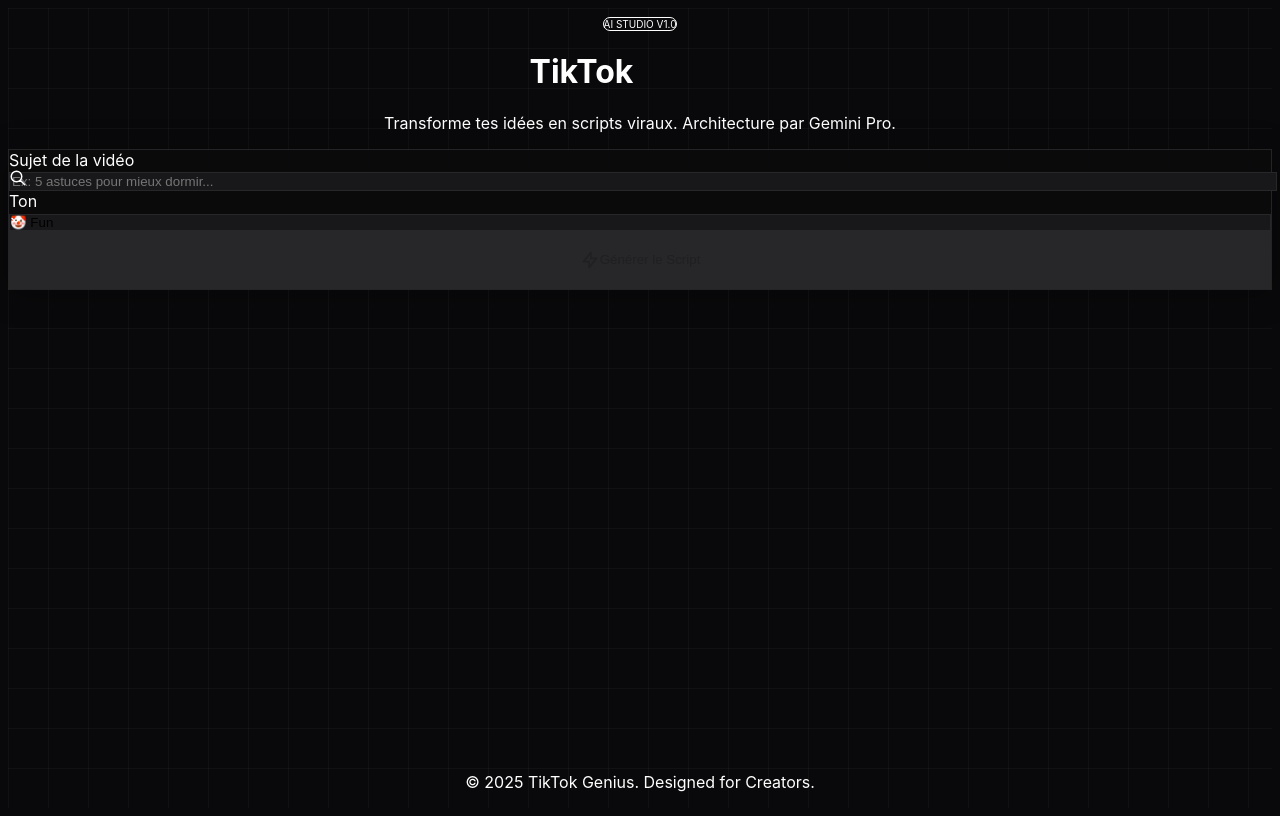
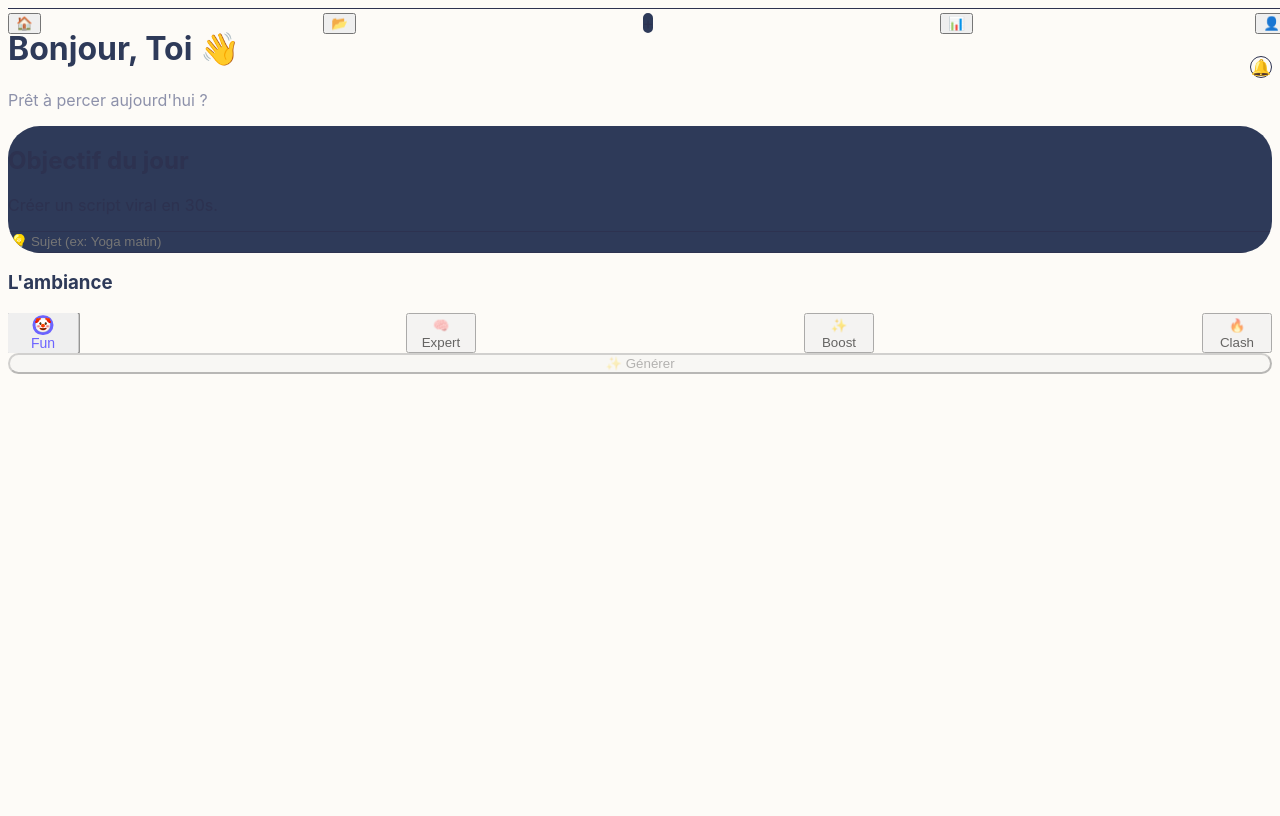
Before and after one commit to nitral974/tiktok-generator, a Next.js app: page / in a window 1280 px wide. Built offline with nearby package versions, Linux system fonts and the light colour scheme.

Commit message:
amélioration design ++++

```diff
--- a/src/app/globals.css
+++ b/src/app/globals.css
@@ -3,77 +3,45 @@
 @tailwind utilities;
 
 :root {
-  --background: #09090b; /* Zinc 950 */
-  --surface: #18181b; /* Zinc 900 */
-  --border: #27272a; /* Zinc 800 */
-  --primary: #8b5cf6; /* Violet 500 */
-  --primary-glow: rgba(139, 92, 246, 0.5);
+  --background: #fdfbf7; /* Crème très léger (Oasis) */
+  --surface: #ffffff; /* Blanc pur pour les cartes */
+  --primary: #2e3a59; /* Bleu Nuit profond (Textes & Boutons) */
+  --accent: #6c63ff; /* Violet doux pour les touches actives */
+  --text-main: #2d3250; /* Texte principal */
+  --text-muted: #8d91aa; /* Texte secondaire */
 }
 
 body {
   background-color: var(--background);
-  color: #ffffff;
-  font-family: -apple-system, BlinkMacSystemFont, "Segoe UI", Roboto, Helvetica, Arial, sans-serif;
-  /* Correction ici : on utilise les propriétés standards */
+  color: var(--text-main);
+  font-family: "Plus Jakarta Sans", -apple-system, BlinkMacSystemFont, sans-serif;
   -webkit-font-smoothing: antialiased;
-  -moz-osx-font-smoothing: grayscale;
 }
 
-/* --- Pattern de fond "Grid" Pro --- */
-.bg-grid-white {
-  background-size: 40px 40px;
-  background-image: linear-gradient(to right, rgba(255, 255, 255, 0.03) 1px, transparent 1px),
-    linear-gradient(to bottom, rgba(255, 255, 255, 0.03) 1px, transparent 1px);
+/* --- Carte Soft Shadow (Comme sur l'image) --- */
+.soft-card {
+  background-color: var(--surface);
+  box-shadow: 0 10px 40px -10px rgba(46, 58, 89, 0.05);
+  border: 1px solid rgba(255, 255, 255, 0.5);
 }
 
-/* --- Effet Glassmorphism Premium --- */
-.glass-panel {
-  background: rgba(24, 24, 27, 0.6);
-  backdrop-filter: blur(12px);
-  -webkit-backdrop-filter: blur(12px);
-  border: 1px solid rgba(255, 255, 255, 0.08);
-  box-shadow: 0 4px 30px rgba(0, 0, 0, 0.3);
+/* --- Input Style "Pill" --- */
+.input-pill {
+  background-color: #f5f6fa;
+  border: 1px solid transparent;
+  transition: all 0.3s ease;
+}
+.input-pill:focus {
+  background-color: #ffffff;
+  border-color: var(--accent);
+  box-shadow: 0 0 0 4px rgba(108, 99, 255, 0.1);
 }
 
-/* --- Typographie Gradient --- */
-.text-gradient {
-  background: linear-gradient(to right, #fff, #a1a1aa);
-  -webkit-background-clip: text;
-  -webkit-text-fill-color: transparent;
+/* --- Scrollbar Invisible mais fonctionnelle --- */
+.no-scrollbar::-webkit-scrollbar {
+  display: none;
 }
-
-/* --- Scrollbar customisée discrète --- */
-.custom-scrollbar::-webkit-scrollbar {
-  width: 6px;
+.no-scrollbar {
+  -ms-overflow-style: none;
+  scrollbar-width: none;
 }
-.custom-scrollbar::-webkit-scrollbar-track {
-  background: transparent;
-}
-.custom-scrollbar::-webkit-scrollbar-thumb {
-  background-color: #3f3f46;
-  border-radius: 20px;
-}
-.custom-scrollbar::-webkit-scrollbar-thumb:hover {
-  background-color: #52525b;
-}
-
-/* --- Animations --- */
-@keyframes shine {
-  0% {
-    background-position: 200% center;
-  }
-  100% {
-    background-position: -200% center;
-  }
-}
-
-.animate-shine {
-  background: linear-gradient(to right, #8b5cf6 20%, #d946ef 40%, #d946ef 60%, #8b5cf6 80%);
-  background-size: 200% auto;
-  color: #000;
-  background-clip: text;
-  text-fill-color: transparent;
-  -webkit-background-clip: text;
-  -webkit-text-fill-color: transparent;
-  animation: shine 4s linear infinite;
-}
--- a/src/app/page.js
+++ b/src/app/page.js
@@ -3,12 +3,18 @@
 import { useState } from "react";
 
 export default function Home() {
-  // --- États (Logique inchangée, Design changé) ---
   const [topic, setTopic] = useState("");
   const [tone, setTone] = useState("Drôle");
   const [isLoading, setIsLoading] = useState(false);
   const [script, setScript] = useState("");
-  const [isCopied, setIsCopied] = useState(false);
+
+  // Icônes pour les tons (Emoji simple)
+  const tones = [
+    { id: "Drôle", emoji: "🤡", label: "Fun" },
+    { id: "Éducatif", emoji: "🧠", label: "Expert" },
+    { id: "Inspirant", emoji: "✨", label: "Boost" },
+    { id: "Clash", emoji: "🔥", label: "Clash" },
+  ];
 
   const handleSubmit = async () => {
     if (!topic) return;
@@ -25,7 +31,7 @@ export default function Home() {
       if (data.script) setScript(data.script);
     } catch (error) {
       console.error(error);
-      alert("Une erreur est survenue.");
+      alert("Oups, petite erreur...");
     } finally {
       setIsLoading(false);
     }
@@ -33,173 +39,117 @@ export default function Home() {
 
   const copyToClipboard = () => {
     navigator.clipboard.writeText(script);
-    setIsCopied(true);
-    setTimeout(() => setIsCopied(false), 2000);
+    alert("Copié ! 📋");
   };
 
   return (
-    <div className="min-h-screen bg-grid-white flex flex-col items-center p-4 sm:p-8 selection:bg-purple-500/30">
-      {/* Effet de spot lumineux en haut */}
-      <div className="fixed top-0 left-1/2 -translate-x-1/2 w-[600px] h-[400px] bg-purple-600/20 blur-[120px] rounded-full pointer-events-none"></div>
+    <div className="min-h-screen flex flex-col pb-24 px-6 pt-8 max-w-md mx-auto">
+      {/* 1. Header (Comme "Bonjour, Léo") */}
+      <header className="flex justify-between items-center mb-8">
+        <div>
+          <h1 className="text-3xl font-bold text-[#2E3A59]">Bonjour, Toi 👋</h1>
+          <p className="text-[#8D91AA] text-sm mt-1">Prêt à percer aujourd'hui ?</p>
+        </div>
+        <div className="w-10 h-10 rounded-full bg-white shadow-sm flex items-center justify-center text-xl border border-gray-100">🔔</div>
+      </header>
 
-      {/* --- CONTAINER PRINCIPAL --- */}
-      <main className="w-full max-w-2xl z-10 space-y-8 mt-8 sm:mt-12">
-        {/* 1. En-tête Identité */}
-        <div className="text-center space-y-3">
-          <div className="inline-flex items-center gap-2 px-3 py-1 rounded-full bg-white/5 border border-white/10 backdrop-blur-sm mb-4">
-            <span className="flex h-2 w-2 rounded-full bg-green-500 animate-pulse"></span>
-            <span className="text-[10px] font-medium uppercase tracking-widest text-gray-400">AI Studio v1.0</span>
-          </div>
+      {/* 2. Hero Card (La carte bleu foncé de l'image) */}
+      <div className="bg-[#2E3A59] rounded-[32px] p-6 text-white shadow-xl shadow-indigo-200 mb-8 relative overflow-hidden">
+        <div className="relative z-10">
+          <h2 className="text-xl font-semibold mb-1">Objectif du jour</h2>
+          <p className="text-indigo-200 text-sm mb-6">Créer un script viral en 30s.</p>
 
-          <h1 className="text-4xl sm:text-5xl font-bold tracking-tight text-white">
-            TikTok <span className="text-transparent bg-clip-text bg-gradient-to-r from-purple-400 to-pink-400">Genius</span>
-          </h1>
-          <p className="text-gray-400 text-lg font-light max-w-md mx-auto">
-            Transforme tes idées en scripts viraux. <br className="hidden sm:block" />
-            <span className="text-gray-500">Architecture par Gemini Pro.</span>
-          </p>
-        </div>
-
-        {/* 2. La "Control Room" (Formulaire) */}
-        <div className="glass-panel rounded-2xl p-1">
-          <div className="bg-[#09090b]/80 rounded-xl p-6 sm:p-8 space-y-6">
-            {/* Groupe Input */}
-            <div className="space-y-2">
-              <label className="text-sm font-medium text-gray-300 ml-1">Sujet de la vidéo</label>
-              <div className="relative group">
+          {/* Input intégré dans la carte */}
+          <div className="bg-white/10 backdrop-blur-md rounded-2xl p-2 flex items-center border border-white/10">
+            <span className="pl-3 text-lg">💡</span>
             <input
               type="text"
               value={topic}
               onChange={(e) => setTopic(e.target.value)}
-                  placeholder="Ex: 5 astuces pour mieux dormir..."
-                  className="w-full bg-[#18181b] text-white border border-[#27272a] rounded-lg py-4 px-4 pl-11 outline-none focus:border-purple-500/50 focus:ring-4 focus:ring-purple-500/10 transition-all placeholder:text-gray-600"
+              placeholder="Sujet (ex: Yoga matin)"
+              className="bg-transparent border-none text-white placeholder-indigo-300 text-sm w-full focus:ring-0 px-3 py-2"
             />
-                {/* Icône Search */}
-                <div className="absolute left-4 top-1/2 -translate-y-1/2 text-gray-500 group-focus-within:text-purple-400 transition-colors">
-                  <svg width="18" height="18" fill="none" viewBox="0 0 24 24" stroke="currentColor" strokeWidth="2">
-                    <path strokeLinecap="round" strokeLinejoin="round" d="M21 21l-6-6m2-5a7 7 0 11-14 0 7 7 0 0114 0z" />
-                  </svg>
           </div>
+        </div>
+        {/* Cercles décoratifs */}
+        <div className="absolute top-0 right-0 w-32 h-32 bg-white/5 rounded-full -mr-10 -mt-10"></div>
+        <div className="absolute bottom-0 left-0 w-20 h-20 bg-white/5 rounded-full -ml-10 -mb-10"></div>
+      </div>
+
+      {/* 3. Section "Mes Habitudes" (Sélecteur de Ton) */}
+      <div className="mb-8">
+        <h3 className="text-[#2E3A59] font-bold text-lg mb-4">L'ambiance</h3>
+        <div className="flex justify-between gap-2 overflow-x-auto no-scrollbar">
+          {tones.map((t) => (
+            <button
+              key={t.id}
+              onClick={() => setTone(t.id)}
+              className={`flex flex-col items-center gap-2 min-w-[70px] transition-all duration-200 ${
+                tone === t.id ? "scale-105" : "opacity-60 hover:opacity-100"
+              }`}
+            >
+              <div
+                className={`w-16 h-16 rounded-full flex items-center justify-center text-2xl shadow-sm border-2 transition-colors ${
+                  tone === t.id ? "bg-[#6C63FF] border-[#6C63FF] text-white shadow-indigo-200" : "bg-white border-transparent text-gray-500"
+                }`}
+              >
+                {t.emoji}
+              </div>
+              <span className={`text-xs font-medium ${tone === t.id ? "text-[#6C63FF]" : "text-gray-400"}`}>{t.label}</span>
+            </button>
+          ))}
         </div>
       </div>
 
-            {/* Groupe Select & Bouton (Grid sur Desktop, Stack sur Mobile) */}
-            <div className="grid grid-cols-1 sm:grid-cols-3 gap-4">
-              {/* Select */}
-              <div className="sm:col-span-1 space-y-2">
-                <label className="text-sm font-medium text-gray-300 ml-1">Ton</label>
-                <div className="relative">
-                  <select
-                    value={tone}
-                    onChange={(e) => setTone(e.target.value)}
-                    className="w-full bg-[#18181b] text-white border border-[#27272a] rounded-lg py-4 px-4 outline-none focus:border-purple-500/50 focus:ring-4 focus:ring-purple-500/10 transition-all appearance-none cursor-pointer"
-                  >
-                    <option value="Drôle">🤡 Fun</option>
-                    <option value="Éducatif">🧠 Expert</option>
-                    <option value="Inspirant">✨ Motiv</option>
-                    <option value="Clash">🔥 Clash</option>
-                  </select>
-                  {/* Chevron */}
-                  <div className="absolute right-4 top-1/2 -translate-y-1/2 pointer-events-none text-gray-500">
-                    <svg width="14" height="14" fill="none" viewBox="0 0 24 24" stroke="currentColor" strokeWidth="2">
-                      <path strokeLinecap="round" strokeLinejoin="round" d="M19 9l-7 7-7-7" />
-                    </svg>
-                  </div>
-                </div>
-              </div>
-
-              {/* Bouton Action */}
-              <div className="sm:col-span-2 flex items-end">
+      {/* 4. Bouton Générer (Floating Action Button style) */}
       <button
         onClick={handleSubmit}
         disabled={isLoading || !topic}
-                  className={`w-full h-[58px] rounded-lg font-semibold text-white shadow-lg transition-all duration-200 flex items-center justify-center gap-2
-                    ${
-                      isLoading || !topic
-                        ? "bg-[#27272a] text-gray-500 cursor-not-allowed border border-transparent"
-                        : "bg-gradient-to-r from-purple-600 to-pink-600 hover:from-purple-500 hover:to-pink-500 border border-white/10 hover:shadow-purple-500/20 active:scale-[0.98]"
-                    }`}
+        className={`w-full py-5 rounded-[24px] font-bold text-white text-lg shadow-lg transition-all transform active:scale-95 flex items-center justify-center gap-3
+          ${isLoading || !topic ? "bg-gray-300 cursor-not-allowed" : "bg-[#2E3A59] hover:bg-[#1F2845] shadow-indigo-200"}`}
       >
         {isLoading ? (
           <>
-                      <div className="h-4 w-4 border-2 border-white/30 border-t-white rounded-full animate-spin"></div>
-                      <span>Analyse en cours...</span>
+            <div className="w-5 h-5 border-2 border-white/30 border-t-white rounded-full animate-spin"></div>
+            <span>Création...</span>
           </>
         ) : (
           <>
-                      <svg width="20" height="20" fill="none" viewBox="0 0 24 24" stroke="currentColor" strokeWidth="2">
-                        <path strokeLinecap="round" strokeLinejoin="round" d="M13 10V3L4 14h7v7l9-11h-7z" />
-                      </svg>
-                      <span>Générer le Script</span>
+            <span>✨ Générer</span>
           </>
         )}
       </button>
-              </div>
-            </div>
-          </div>
-        </div>
 
-        {/* 3. Résultat (Apparaît avec animation) */}
+      {/* 5. Résultat (Apparition douce) */}
       {script && (
-          <div className="animate-in fade-in slide-in-from-bottom-8 duration-700">
-            {/* Barre d'outils du document */}
-            <div className="flex items-center justify-between mb-3 px-1">
-              <div className="flex items-center gap-2">
-                <div className="w-2 h-2 rounded-full bg-purple-500 shadow-[0_0_10px_rgba(168,85,247,0.5)]"></div>
-                <span className="text-xs font-semibold text-gray-400 uppercase tracking-widest">Résultat IA</span>
-              </div>
-
-              <button onClick={copyToClipboard} className="group flex items-center gap-2 px-3 py-1.5 rounded-md hover:bg-white/5 transition-colors">
-                <span className={`text-xs font-medium transition-colors ${isCopied ? "text-green-400" : "text-gray-400 group-hover:text-white"}`}>
-                  {isCopied ? "Copié dans le presse-papier" : "Copier le texte"}
-                </span>
-                {isCopied ? (
-                  <svg width="14" height="14" className="text-green-400" fill="none" viewBox="0 0 24 24" stroke="currentColor" strokeWidth="2.5">
-                    <path strokeLinecap="round" strokeLinejoin="round" d="M5 13l4 4L19 7" />
-                  </svg>
-                ) : (
-                  <svg
-                    width="14"
-                    height="14"
-                    className="text-gray-500 group-hover:text-white transition-colors"
-                    fill="none"
-                    viewBox="0 0 24 24"
-                    stroke="currentColor"
-                    strokeWidth="2"
+        <div className="mt-8 animate-in slide-in-from-bottom-10 fade-in duration-500">
+          <div className="flex justify-between items-end mb-4">
+            <h3 className="text-[#2E3A59] font-bold text-lg">Ton Script</h3>
+            <button
+              onClick={copyToClipboard}
+              className="text-[#6C63FF] text-sm font-medium bg-indigo-50 px-3 py-1 rounded-full hover:bg-indigo-100 transition-colors"
             >
-                    <path
-                      strokeLinecap="round"
-                      strokeLinejoin="round"
-                      d="M8 16H6a2 2 0 01-2-2V6a2 2 0 012-2h8a2 2 0 012 2v2m-6 12h8a2 2 0 002-2v-8a2 2 0 00-2-2h-8a2 2 0 00-2 2v8a2 2 0 002 2z"
-                    />
-                  </svg>
-                )}
+              Copier
             </button>
           </div>
-
-            {/* Le Document "Papier" */}
-            <div className="glass-panel rounded-xl overflow-hidden">
-              <div className="bg-[#121212]/90 p-6 sm:p-8">
-                <div className="prose prose-invert max-w-none">
-                  <div className="whitespace-pre-wrap font-mono text-sm sm:text-base text-gray-300 leading-relaxed custom-scrollbar max-h-[60vh] overflow-y-auto">
-                    {script}
-                  </div>
-                </div>
-              </div>
-              {/* Footer du document */}
-              <div className="bg-white/5 border-t border-white/5 px-6 py-2 flex justify-between items-center">
-                <span className="text-[10px] text-gray-600 font-mono">MODEL: GEMINI-PRO</span>
-                <span className="text-[10px] text-gray-600 font-mono">TOKENS: {script.length}</span>
-              </div>
+          <div className="bg-white rounded-[32px] p-6 shadow-[0_10px_40px_-10px_rgba(0,0,0,0.05)] border border-gray-50">
+            <div className="prose prose-sm max-w-none text-gray-600 whitespace-pre-wrap font-medium leading-relaxed">{script}</div>
           </div>
         </div>
       )}
-      </main>
 
-      {/* Footer Global */}
-      <footer className="mt-auto py-6 text-center text-gray-600 text-xs">
-        <p>&copy; 2025 TikTok Genius. Designed for Creators.</p>
-      </footer>
+      {/* Bottom Navigation (Décoratif pour le look App) */}
+      <div className="fixed bottom-0 left-0 w-full bg-white border-t border-gray-100 px-8 py-4 flex justify-between items-center text-2xl text-gray-300 z-50">
+        <button className="text-[#6C63FF]">
+          <span className="block w-1 h-1 bg-current rounded-full mx-auto mb-1"></span>🏠
+        </button>
+        <button className="hover:text-gray-400">📂</button>
+        <div className="w-12 h-12 bg-[#2E3A59] rounded-full flex items-center justify-center text-white -mt-8 border-4 border-[#FDFBF7] shadow-lg">
+          +
+        </div>
+        <button className="hover:text-gray-400">📊</button>
+        <button className="hover:text-gray-400">👤</button>
+      </div>
     </div>
   );
 }
```
Lines whose indentation alone changed are shown as unchanged.
